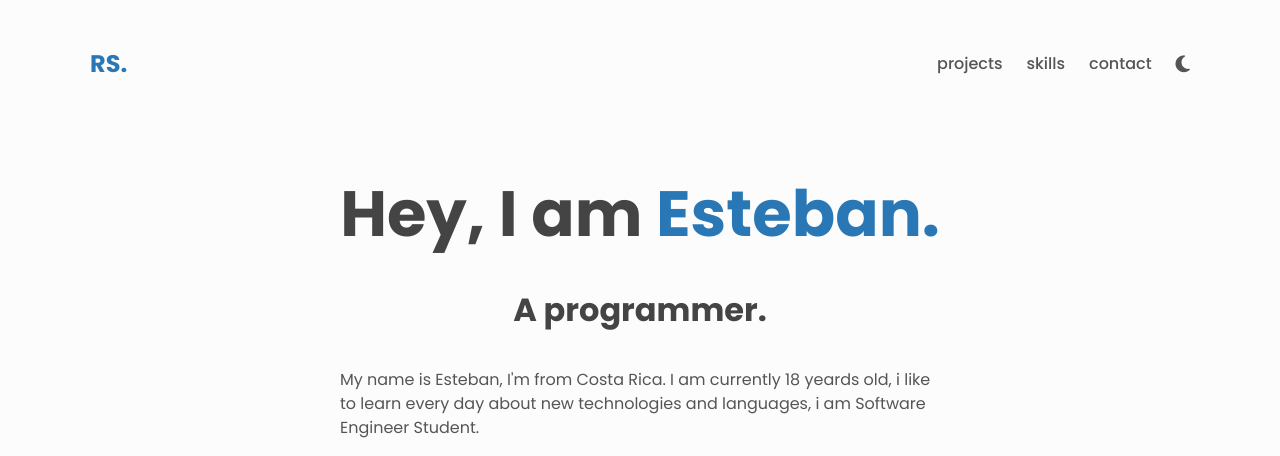
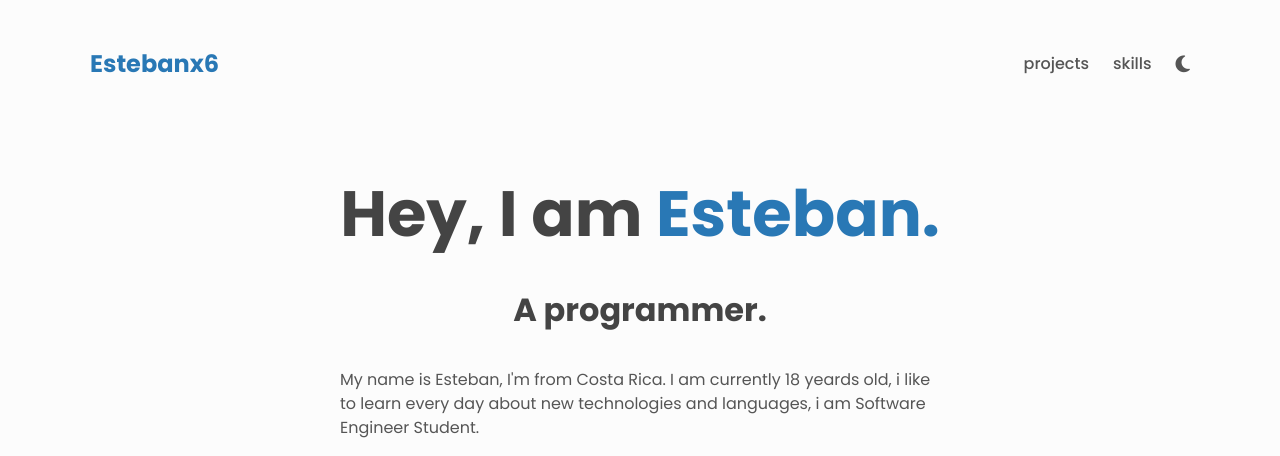
Before and after one commit to Estebanx6/Estebanx6.github.io, a plain HTML site: page index.html in a window 1280 px wide. Shown: the top 456 px of the page. Drawn offline with Linux system fonts and the light colour scheme.

Commit message:
Update index.html

```diff
--- a/index.html
+++ b/index.html
@@ -15,13 +15,13 @@
       crossorigin="anonymous"
     ></script>
     <link rel="stylesheet" href="styles.css" />
-    <title>Raj Shekhar</title>
+    <title>Estebanx6</title>
   </head>
   <body class="light" id="top">
     <header class="header center">
       <h3>
-        <a href="https://rajshekhar26.github.io/cleanfolio-minimal" class="link"
-          >RS.</a
+        <a href="https://github.com/Estebanx6" class="link"
+          >Estebanx6</a
         >
       </h3>
 
@@ -32,9 +32,6 @@
           </li>
           <li class="nav__list-item">
             <a class="link link--nav" href="#skills">Skills</a>
-          </li>
-          <li class="nav__list-item">
-            <a class="link link--nav" href="#contact">Contact</a>
           </li>
         </ul>
 
```
